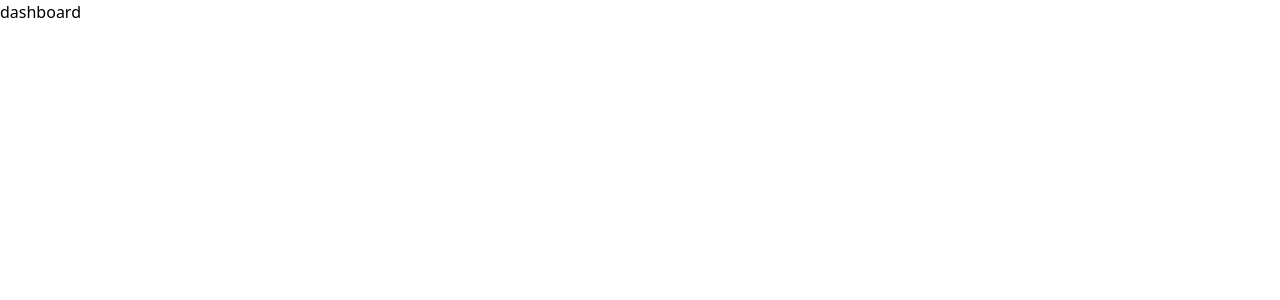
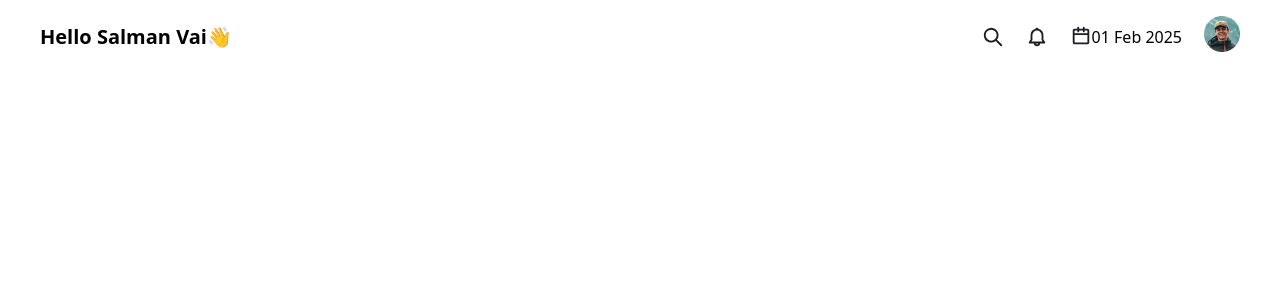
Before and after one commit to Hablu-Programmer-Team/HP-Team, a React (Vite) app: page /dashboard in a window 1280 px wide. Shown: the top 300 px of the page. Built offline with nearby package versions, Linux system fonts and the light colour scheme.

Commit message:
Navbar undesign

```diff
--- a/src/components/pages/dashboard.tsx
+++ b/src/components/pages/dashboard.tsx
@@ -1 +1,3 @@
-export const Dashboard = () => <div>dashboard</div>;
+import { Navbar } from "@/components/team/Hasib";
+
+export const Dashboard = () => <div><Navbar/></div>;
--- /dev/null
+++ b/src/components/team/Hasib/icon.tsx
@@ -0,0 +1,8 @@
+import { FC, SVGProps } from "react"
+
+
+export const SearchIcon: FC<SVGProps<SVGSVGElement>> = (props) => <svg xmlns="http://www.w3.org/2000/svg" width="22" height="22" fill="none" {...props} ><path fill="#1C1D22" d="M9.167 3.667a5.5 5.5 0 1 0 0 11 5.5 5.5 0 0 0 0-11m-7.334 5.5a7.333 7.333 0 1 1 13.127 4.497l4.938 4.938a.917.917 0 0 1-1.296 1.296l-4.938-4.938a7.333 7.333 0 0 1-11.83-5.793"/></svg>
+
+export const NotificationIcon = () => <svg xmlns="http://www.w3.org/2000/svg" width="22" height="22" fill="none"><path fill="#1C1D22" d="M9.3 2.977a1.834 1.834 0 0 1 3.4 0 6.42 6.42 0 0 1 4.717 6.19v4.306l1.679 2.518a.916.916 0 0 1-.763 1.426h-4.157a3.209 3.209 0 0 1-6.352 0H3.667a.917.917 0 0 1-.763-1.426l1.68-2.518V9.167A6.42 6.42 0 0 1 9.3 2.977m.403 14.44a1.376 1.376 0 0 0 2.594 0zM11 4.583a4.583 4.583 0 0 0-4.583 4.584v4.583a.9.9 0 0 1-.154.508l-.884 1.325H16.62l-.883-1.325a.9.9 0 0 1-.154-.508V9.167A4.583 4.583 0 0 0 11 4.583"/></svg>
+
+export const CalendarIcon = () => <svg xmlns="http://www.w3.org/2000/svg" width="22" height="22" fill="none"><path fill="#1C1D22" d="M8.25 1.833c.506 0 .917.41.917.917v.917h3.666V2.75a.917.917 0 0 1 1.834 0v.917h2.75c1.012 0 1.833.82 1.833 1.833v11.917c0 1.012-.82 1.833-1.833 1.833H4.583a1.833 1.833 0 0 1-1.833-1.833V5.5c0-1.013.82-1.833 1.833-1.833h2.75V2.75c0-.506.41-.917.917-.917M7.333 5.5h-2.75v2.75h12.834V5.5h-2.75v.917a.917.917 0 0 1-1.834 0V5.5H9.167v.917a.917.917 0 0 1-1.834 0zm10.084 4.583H4.583v7.334h12.834z"/></svg>
--- a/src/components/team/Hasib/index.ts
+++ b/src/components/team/Hasib/index.ts
@@ -0,0 +1 @@
+export * from './navbar'
--- /dev/null
+++ b/src/components/team/Hasib/navbar.tsx
@@ -0,0 +1,39 @@
+import { FC, useState } from "react";
+import { CalendarIcon, NotificationIcon, SearchIcon } from "./icon";
+
+export const Navbar: FC = () => {
+  const [profileOpen, setIsProfileOpen] = useState(false);
+  const currentDate = new Date().toLocaleDateString("en-GB", {
+    day: "2-digit",
+    month: "short",
+    year: "numeric",
+  });
+  return (
+    <div className="flex justify-between items-center px-10 py-4 ">
+      <h1 className="font-bold text-xl">Hello Salman Vai👋</h1>
+      <div className="flex items-center space-x-[22px]">
+        <SearchIcon />
+        <NotificationIcon />
+        <div className="flex">
+          <CalendarIcon />
+          <p>{currentDate}</p>
+        </div>
+        <div className="relative">
+          <button onClick={() => setIsProfileOpen(!profileOpen)}>
+            <img src="/profile.png" alt="" />
+          </button>
+          {profileOpen && (
+            <div className="absolute  right-0 mt-2 w-48 bg-white z-10 py-2 ">
+              <a href="" className="block">
+                Profile Settings
+              </a>
+              <a href="" className="block">
+                Log Out
+              </a>
+            </div>
+          )}
+        </div>
+      </div>
+    </div>
+  );
+};
```
Also changed, not shown: public/profile.png (added).
